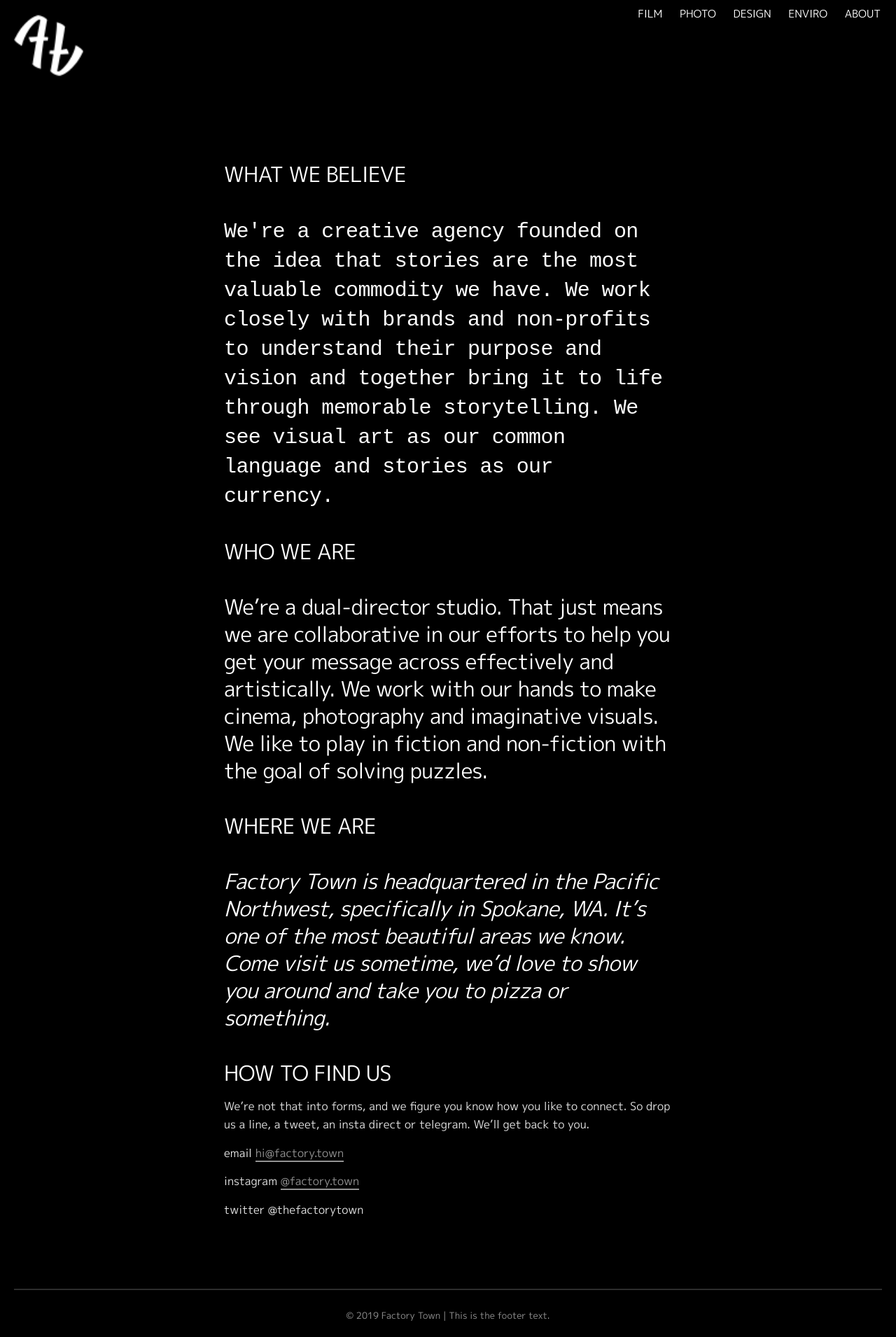
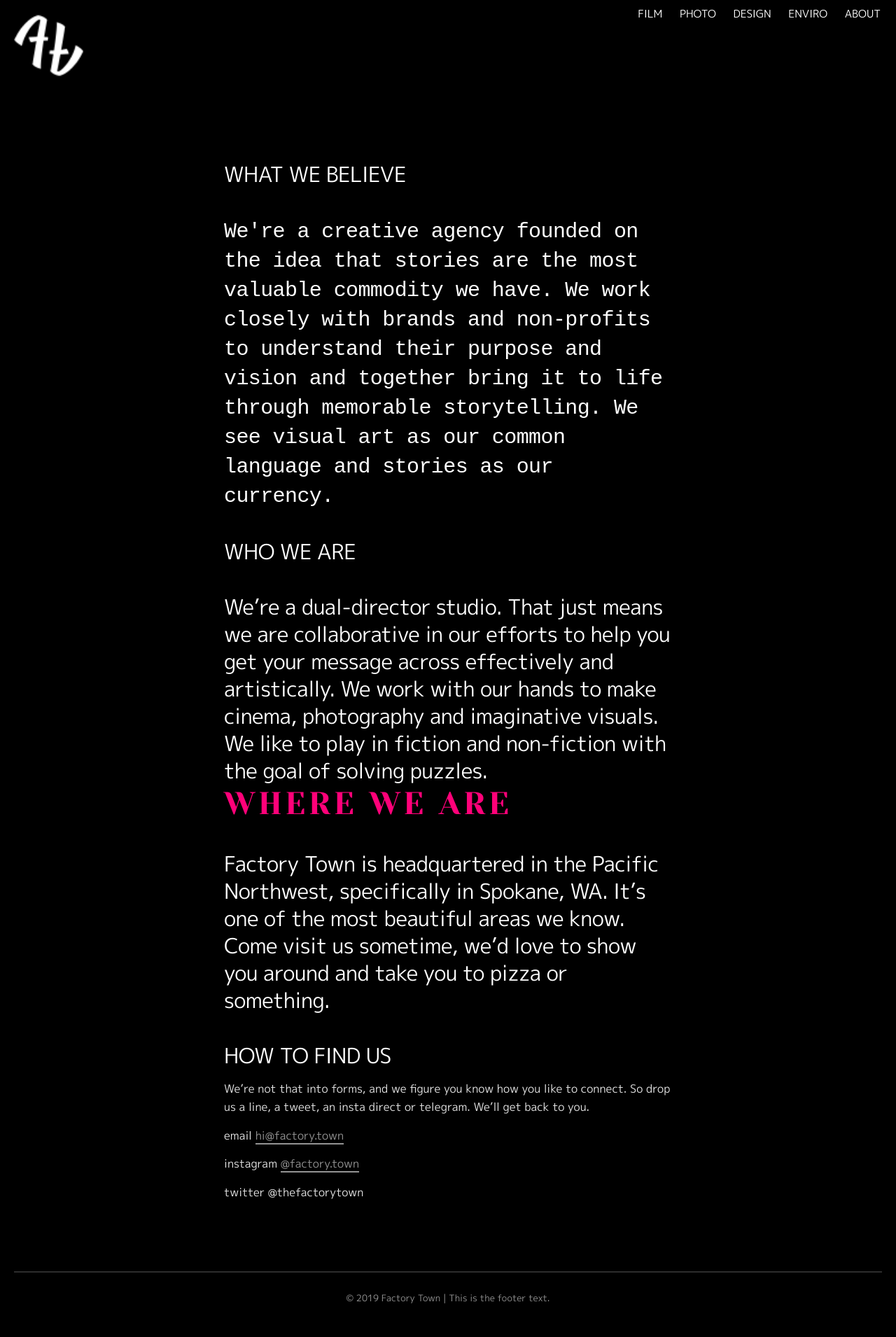
Before and after one commit to factorytown/factorytown.github.io, a Jekyll site: the page built from _pages/about.md, in a window 1280 px wide. Shown: the whole page at 70% size. Built offline with Jekyll 4.4.1, drawn with Linux system fonts in a browser that asks for light colours; nearby versions of some CDN libraries; after the commit the page ends 1885 px from its top, so only the background shows below that.

```diff
--- a/_pages/about.md
+++ b/_pages/about.md
@@ -10,9 +10,9 @@ title: CONTACT
 
 ### We're a dual-director studio. That just means we are collaborative in our efforts to help you get your message across effectively and artistically. We work with our hands to make cinema, photography and imaginative visuals. We like to play in fiction and non-fiction with the goal of solving puzzles.
 
-### WHERE WE ARE
+# WHERE WE ARE
 
-### *Factory Town is headquartered in the Pacific Northwest, specifically in Spokane, WA. It's one of the most beautiful areas we know. Come visit us sometime, we'd love to show you around and take you to pizza or something.*
+### Factory Town is headquartered in the Pacific Northwest, specifically in Spokane, WA. It's one of the most beautiful areas we know. Come visit us sometime, we'd love to show you around and take you to pizza or something.
 
 ### HOW TO FIND US
 
```
